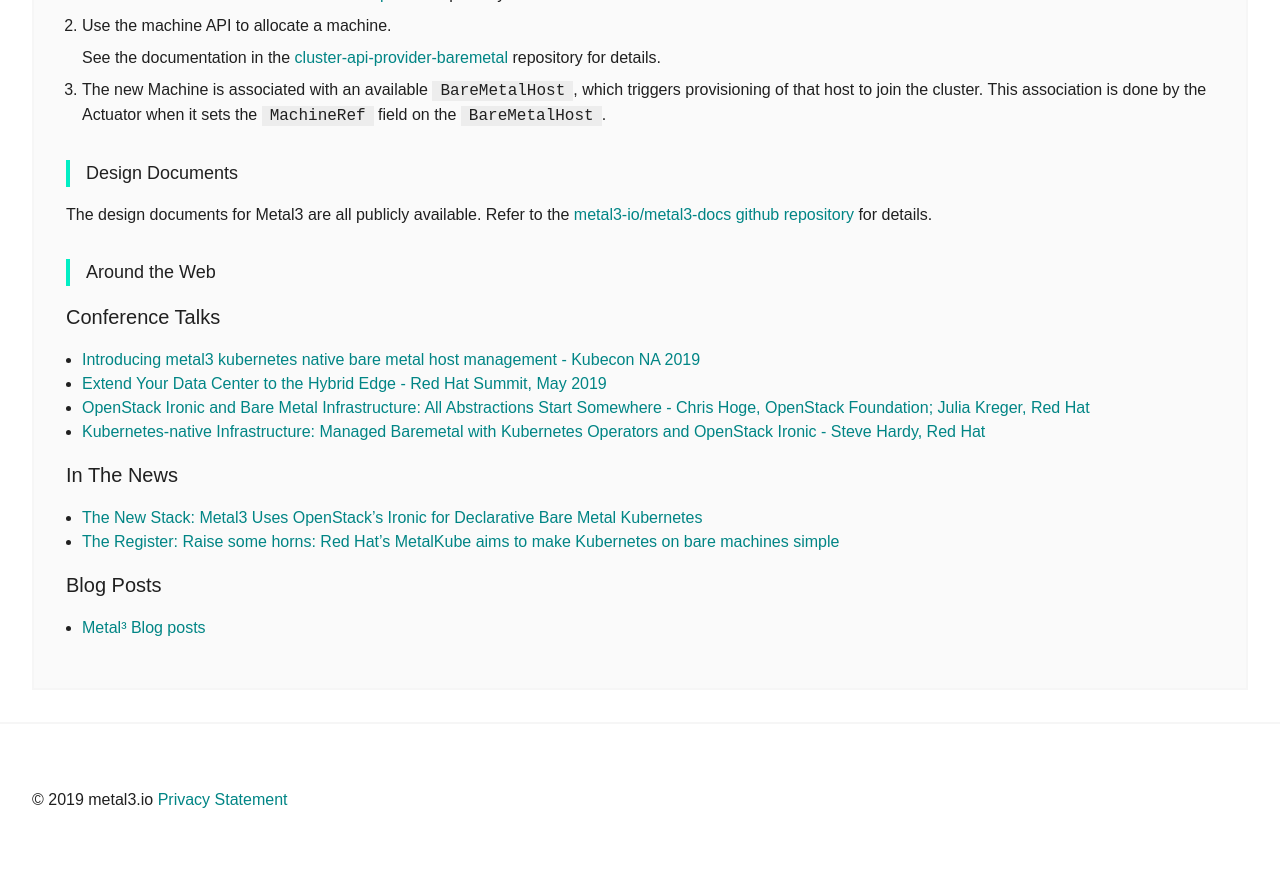
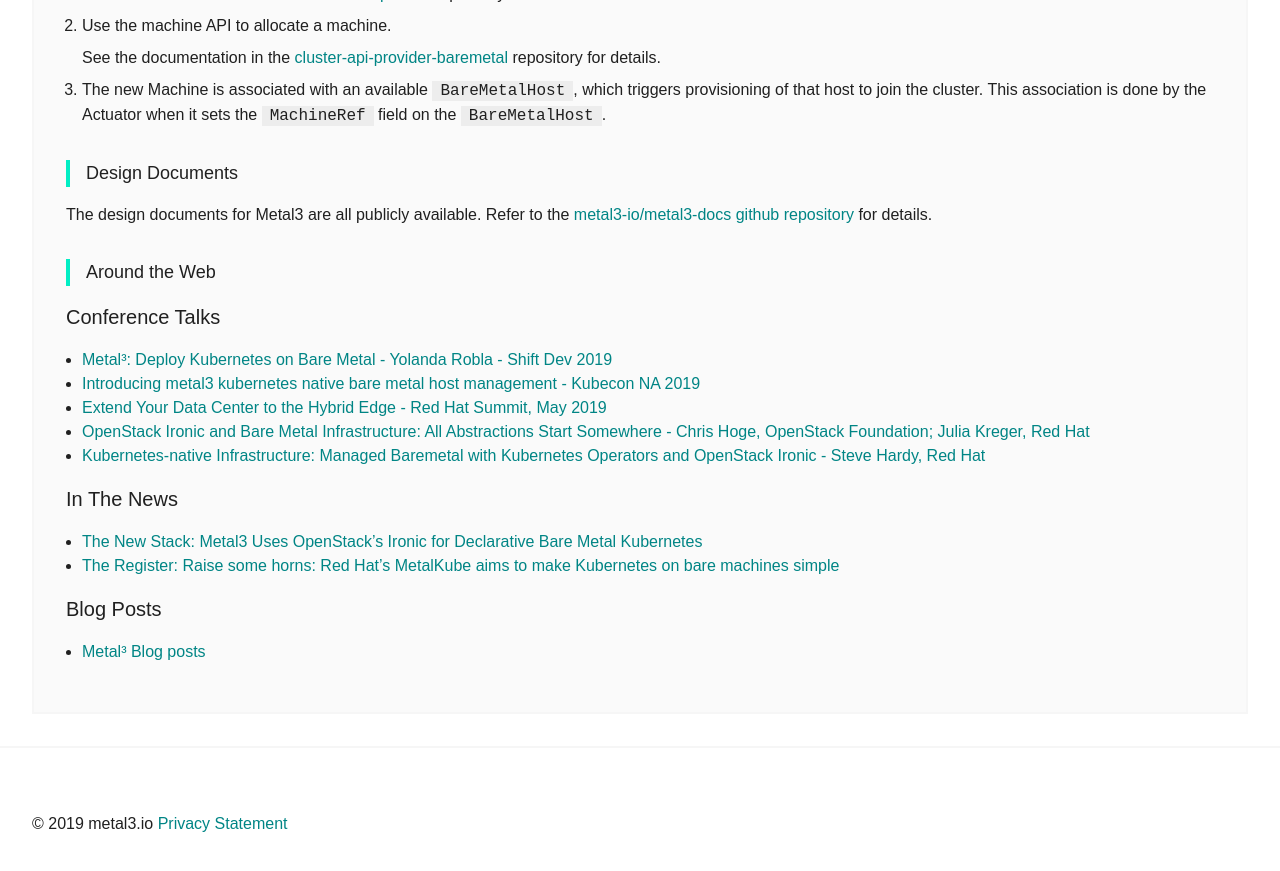
Before and after one commit to metal3-io/metal3-io.github.io, a Jekyll site: the page built from documentation.html, in a window 1280 px wide and 900 px high, scrolled down 1242 px. Shown: the top 871 px of the window. Built offline with Jekyll 4.4.1, drawn with Linux system fonts in a browser that asks for light colours.

Commit message:
Adding the link to the conference talk section in the docs
Signed-off-by: Pedro Ibáñez <pedro@redhat.com>

```diff
--- a/_includes/docs.md
+++ b/_includes/docs.md
@@ -24,6 +24,7 @@ The design documents for Metal3 are all publicly available. Refer to the [metal3
 
 ### Conference Talks
 
+- [Metal³: Deploy Kubernetes on Bare Metal - Yolanda Robla - Shift Dev 2019](% post_url 2020-01-20-metal3_deploy_kubernetes_on_bare_metal %)
 - [Introducing metal3 kubernetes native bare metal host management - Kubecon NA 2019]({% post_url 2019-12-04-Introducing_metal3_kubernetes_native_bare_metal_host_management %})
 - [Extend Your Data Center to the Hybrid Edge - Red Hat Summit, May 2019]({% post_url 2019-11-13-Extend_Your_Data_Center_to_the_Hybrid_Edge-Red_Hat_Summit %})
 - [OpenStack Ironic and Bare Metal Infrastructure: All Abstractions Start Somewhere - Chris Hoge, OpenStack Foundation; Julia Kreger, Red Hat]({% post_url 2019-10-31-OpenStack-Ironic-and-Bare-Metal-Infrastructure_All-Abstractions-Start-Somewhere %})
```
